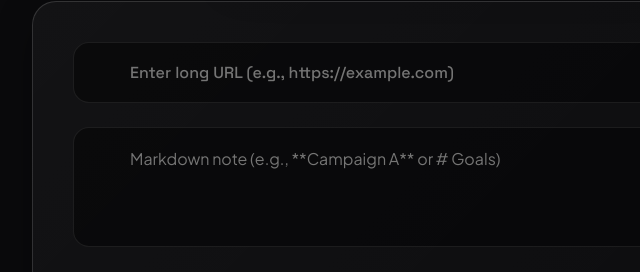
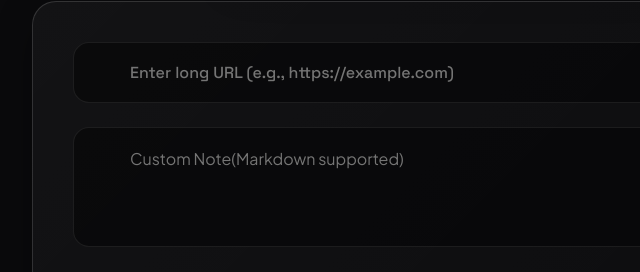
Before and after one commit to aceyash-dev/ImageLink, a website: page index.html in a window 1280 px wide. Shown: the part 203-475 px from the top of the page, 190-830 px from the left. Drawn offline with nearby package versions, Linux system fonts and the light colour scheme; some icons are missing.

Commit message:
Update index.html

```diff
--- a/index.html
+++ b/index.html
@@ -228,7 +228,7 @@
 
                     <div class="form-group">
                         <div class="icon-wrapper"><lord-icon src="https://cdn.lordicon.com/puvaffet.json" trigger="hover" style="width:24px;height:24px" class="themed-icon"></lord-icon></div>
-                        <textarea id="mdNote" placeholder="Markdown note (e.g., **Campaign A** or # Goals)"></textarea>
+                        <textarea id="mdNote" placeholder="Custom Note(Markdown supported)"></textarea>
                     </div>
 
                     <div class="form-row">
```
